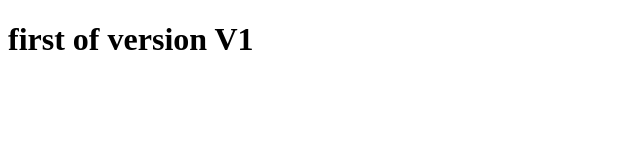
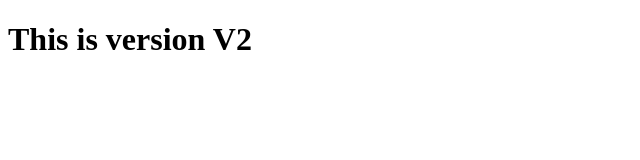
Before and after one commit to archi2503/gitrepo, a plain HTML site: page index.html in a window 1280 px wide. Shown: the full height of the page, 0-640 px from the left. Drawn offline with Linux system fonts and the light colour scheme.

Commit message:
This is v3

```diff
--- a/index.html
+++ b/index.html
@@ -6,6 +6,6 @@
     <title>Document</title>
 </head>
 <body>
-    <h1>first of version V1</h1>
+    <h1>This is version V2</h1>
 </body>
 </html>
```
